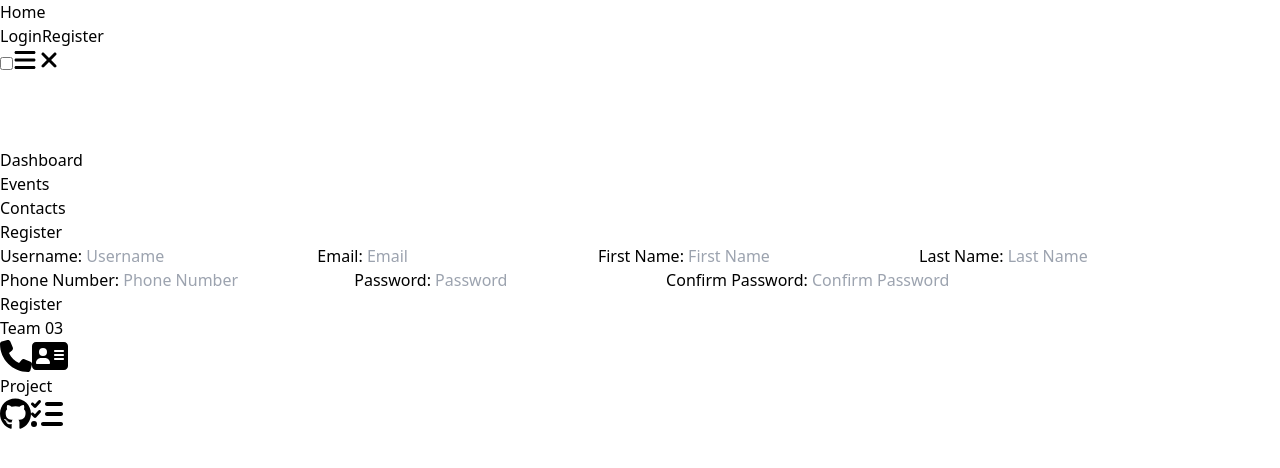
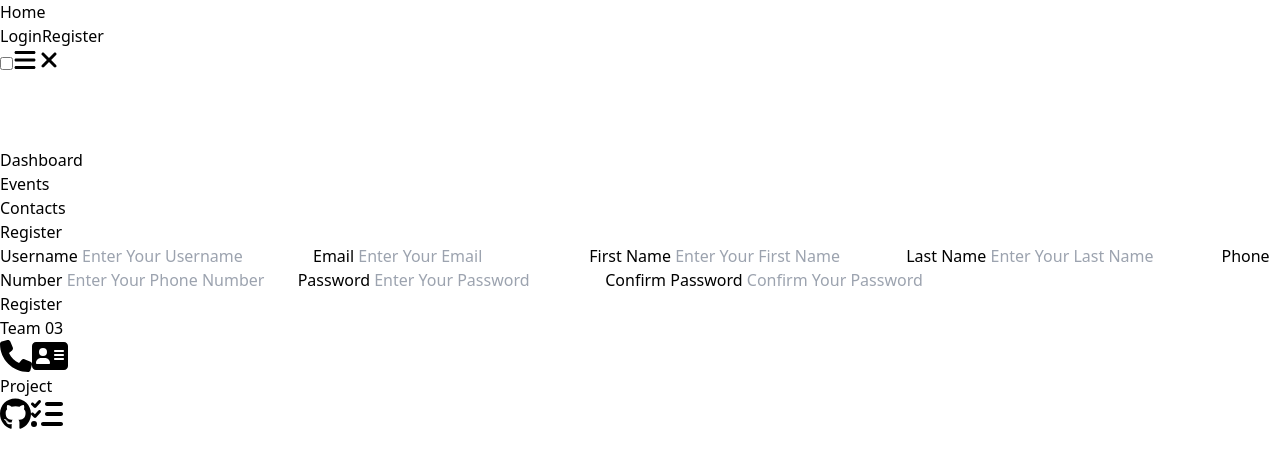
Before and after one commit to JordanDim/project-PlanPal, a React (Vite) app: page /register in a window 1280 px wide. Shown: the top 468 px of the page. Built offline with nearby package versions, Linux system fonts and the light colour scheme; no server answers.

Commit message:
Improved profile editing and validation

```diff
--- a/src/components/Login.jsx
+++ b/src/components/Login.jsx
@@ -48,8 +48,9 @@ export default function Login() {
         <div className="container mx-auto">
             <h1 className="text-3xl font-semibold mb-4">Login</h1>
             <div className="flex flex-col space-y-2">
-                <label htmlFor="email" className="text-lg">Email: </label>
+                <label htmlFor="email" className="text-lg">Email </label>
                 <input
+                    placeholder="Enter Your Email"
                     value={form.email}
                     onChange={updateForm('email')}
                     type="text"
@@ -57,8 +58,9 @@ export default function Login() {
                     id="email"
                     className="input input-bordered"
                 />
-                <label htmlFor="password" className="text-lg">Password: </label>
+                <label htmlFor="password" className="text-lg">Password </label>
                 <input
+                    placeholder="Enter Your Password"
                     value={form.password}
                     onChange={updateForm('password')}
                     type="password"
--- a/src/components/Profile/Profile.jsx
+++ b/src/components/Profile/Profile.jsx
@@ -2,6 +2,8 @@ import { useEffect, useState } from "react";
 import { useParams } from "react-router-dom";
 import { getUserByHandle, updateUser } from "../../services/users.service";
 import { uploadAvatar } from "../../services/upload.service";
+import { validateRegister } from "../../common/helpers/validationHelpers";
+import UploadButton from "../UploadButton";
 
 function Profile() {
   const { handle } = useParams();
@@ -9,10 +11,15 @@ function Profile() {
     firstName: "",
     lastName: "",
     phoneNumber: "",
+    email: "",
     avatar: "",
+    password: "",
+    confirmPassword: ""
   });
   const [avatar, setAvatar] = useState(null);
   const [isEditing, setIsEditing] = useState(false);
+  const [errors, setErrors] = useState({});
+  const [avatarPreview, setAvatarPreview] = useState("");
 
   useEffect(() => {
     async function fetchData() {
@@ -21,6 +28,7 @@ function Profile() {
         if (userSnapshot.exists()) {
           const data = userSnapshot.val();
           setUserData(data);
+          setAvatarPreview(data.avatar);
         } else {
           console.log("User not found");
         }
@@ -38,10 +46,25 @@ function Profile() {
   };
 
   const handleFileChange = (e) => {
-    setAvatar(e.target.files[0]);
+    const file = e.target.files[0];
+    if (file) {
+      setAvatar(file);
+      const reader = new FileReader();
+      reader.onloadend = () => {
+        setAvatarPreview(reader.result);
+      };
+      reader.readAsDataURL(file);
+    }
   };
 
   const handleSave = async () => {
+    const validationErrors = await validateRegister(userData, true, handle);
+
+    if (Object.keys(validationErrors).length > 0) {
+      setErrors(validationErrors);
+      return;
+    }
+
     try {
       let avatarUrl = userData.avatar;
       if (avatar) {
@@ -49,6 +72,7 @@ function Profile() {
       }
       await updateUser(handle, { ...userData, avatar: avatarUrl });
       setIsEditing(false);
+      setErrors({});
       console.log("User updated successfully");
     } catch (error) {
       console.error("Error updating user:", error);
@@ -60,8 +84,22 @@ function Profile() {
       <h1 className="text-3xl font-semibold mb-4">Profile</h1>
       <div className="flex flex-col space-y-2">
       <div>
+          <label className="text-lg font-medium">Avatar:</label>
+          {isEditing ? (
+            <>
+              {avatarPreview && (
+                <img src={avatarPreview} alt="Avatar Preview" className="w-16 h-16 rounded-full mt-2" />
+              )}
+              <UploadButton onFileChange={handleFileChange} />
+            </>
+          ) : (
+            <img src={userData.avatar} alt="Avatar" className="w-16 h-16 rounded-full" />
+          )}
+        </div>
+        <div>
           <label className="text-lg font-medium">First Name:</label>
           {isEditing ? (
+            <>
               <input
                 type="text"
                 name="firstName"
@@ -69,6 +107,8 @@ function Profile() {
                 onChange={handleChange}
                 className="input input-bordered"
               />
+              {errors.firstName && <p className="text-red-500">{errors.firstName}</p>}
+            </>
           ) : (
             <span className="text-lg">{userData.firstName}</span>
           )}
@@ -76,6 +116,7 @@ function Profile() {
         <div>
           <label className="text-lg font-medium">Last Name:</label>
           {isEditing ? (
+            <>
               <input
                 type="text"
                 name="lastName"
@@ -83,6 +124,8 @@ function Profile() {
                 onChange={handleChange}
                 className="input input-bordered"
               />
+              {errors.lastName && <p className="text-red-500">{errors.lastName}</p>}
+            </>
           ) : (
             <span className="text-lg">{userData.lastName}</span>
           )}
@@ -90,6 +133,7 @@ function Profile() {
         <div>
           <label className="text-lg font-medium">Phone:</label>
           {isEditing ? (
+            <>
               <input
                 type="text"
                 name="phoneNumber"
@@ -97,24 +141,55 @@ function Profile() {
                 onChange={handleChange}
                 className="input input-bordered"
               />
+              {errors.phoneNumber && <p className="text-red-500">{errors.phoneNumber}</p>}
+            </>
           ) : (
             <span className="text-lg">{userData.phoneNumber}</span>
           )}
         </div>
         <div>
-          <label className="text-lg font-medium">Avatar:</label>
+          <label className="text-lg font-medium">Email:</label>
           {isEditing ? (
+            <>
               <input
-              type="file"
-              name="avatar"
-              accept="image/*"
-              onChange={handleFileChange}
+                type="email"
+                name="email"
+                value={userData.email}
+                onChange={handleChange}
                 className="input input-bordered"
               />
+              {errors.email && <p className="text-red-500">{errors.email}</p>}
+            </>
           ) : (
-            <img src={userData.avatar} alt="Avatar" className="w-16 h-16 rounded-full" />
+            <span className="text-lg">{userData.email}</span>
           )}
         </div>
+        {isEditing && (
+          <>
+            <div>
+              <label className="text-lg font-medium">Password:</label>
+              <input
+                type="password"
+                name="password"
+                value={userData.password}
+                onChange={handleChange}
+                className="input input-bordered"
+              />
+              {errors.password && <p className="text-red-500">{errors.password}</p>}
+            </div>
+            <div>
+              <label className="text-lg font-medium">Confirm Password:</label>
+              <input
+                type="password"
+                name="confirmPassword"
+                value={userData.confirmPassword}
+                onChange={handleChange}
+                className="input input-bordered"
+              />
+              {errors.confirmPassword && <p className="text-red-500">{errors.confirmPassword}</p>}
+            </div>
+          </>
+        )}
       </div>
       <div className="mt-4">
         {isEditing ? (
--- a/src/components/Register.jsx
+++ b/src/components/Register.jsx
@@ -57,10 +57,10 @@ export default function Register() {
       <h1 className="text-3xl font-semibold mb-4">Register</h1>
       <div className="flex flex-col space-y-2">
         <label htmlFor="userName" className="text-lg">
-          Username:{" "}
+          Username{" "}
         </label>
         <input
-          placeholder="Username"
+          placeholder="Enter Your Username"
           value={form.userName}
           onChange={updateForm("userName")}
           type="text"
@@ -74,10 +74,10 @@ export default function Register() {
         )}
 
         <label htmlFor="email" className="text-lg">
-          Email:{" "}
+          Email{" "}
         </label>
         <input
-          placeholder="Email"
+          placeholder="Enter Your Email"
           value={form.email}
           onChange={updateForm("email")}
           type="email"
@@ -89,10 +89,10 @@ export default function Register() {
         {errors.email && <span className="text-red-500">{errors.email}</span>}
 
         <label htmlFor="firstName" className="text-lg">
-          First Name:{" "}
+          First Name{" "}
         </label>
         <input
-          placeholder="First Name"
+          placeholder="Enter Your First Name"
           value={form.firstName}
           onChange={updateForm("firstName")}
           type="text"
@@ -106,10 +106,10 @@ export default function Register() {
         )}
 
         <label htmlFor="lastName" className="text-lg">
-          Last Name:{" "}
+          Last Name{" "}
         </label>
         <input
-          placeholder="Last Name"
+          placeholder="Enter Your Last Name"
           value={form.lastName}
           onChange={updateForm("lastName")}
           type="text"
@@ -123,10 +123,10 @@ export default function Register() {
         )}
 
         <label htmlFor="phoneNumber" className="text-lg">
-          Phone Number:{" "}
+          Phone Number{" "}
         </label>
         <input
-          placeholder="Phone Number"
+          placeholder="Enter Your Phone Number"
           value={form.phoneNumber}
           onChange={updateForm("phoneNumber")}
           type="text"
@@ -140,10 +140,10 @@ export default function Register() {
         )}
 
         <label htmlFor="password" className="text-lg">
-          Password:{" "}
+          Password{" "}
         </label>
         <input
-          placeholder="Password"
+          placeholder="Enter Your Password"
           value={form.password}
           onChange={updateForm("password")}
           type="password"
@@ -157,10 +157,10 @@ export default function Register() {
         )}
 
         <label htmlFor="confirmPassword" className="text-lg">
-          Confirm Password:{" "}
+          Confirm Password{" "}
         </label>
         <input
-          placeholder="Confirm Password"
+          placeholder="Confirm Your Password"
           value={form.confirmPassword}
           onChange={updateForm("confirmPassword")}
           type="password"
--- /dev/null
+++ b/src/components/UploadButton.jsx
@@ -0,0 +1,24 @@
+import PropTypes from 'prop-types';
+
+function UploadButton({ onFileChange }) {
+  return (
+    <div className="avatar-upload">
+      <input
+        type="file"
+        id="avatarInput"
+        accept="image/*"
+        onChange={onFileChange}
+        className="hidden"
+      />
+      <label htmlFor="avatarInput" className="btn btn-primary">
+        Upload Avatar
+      </label>
+    </div>
+  );
+}
+
+UploadButton.propTypes = {
+  onFileChange: PropTypes.func,
+};
+
+export default UploadButton;
```
Also changed, not shown: src/common/helpers/validationHelpers.js (+19 -13 lines). Lines whose indentation alone changed are shown as unchanged.
